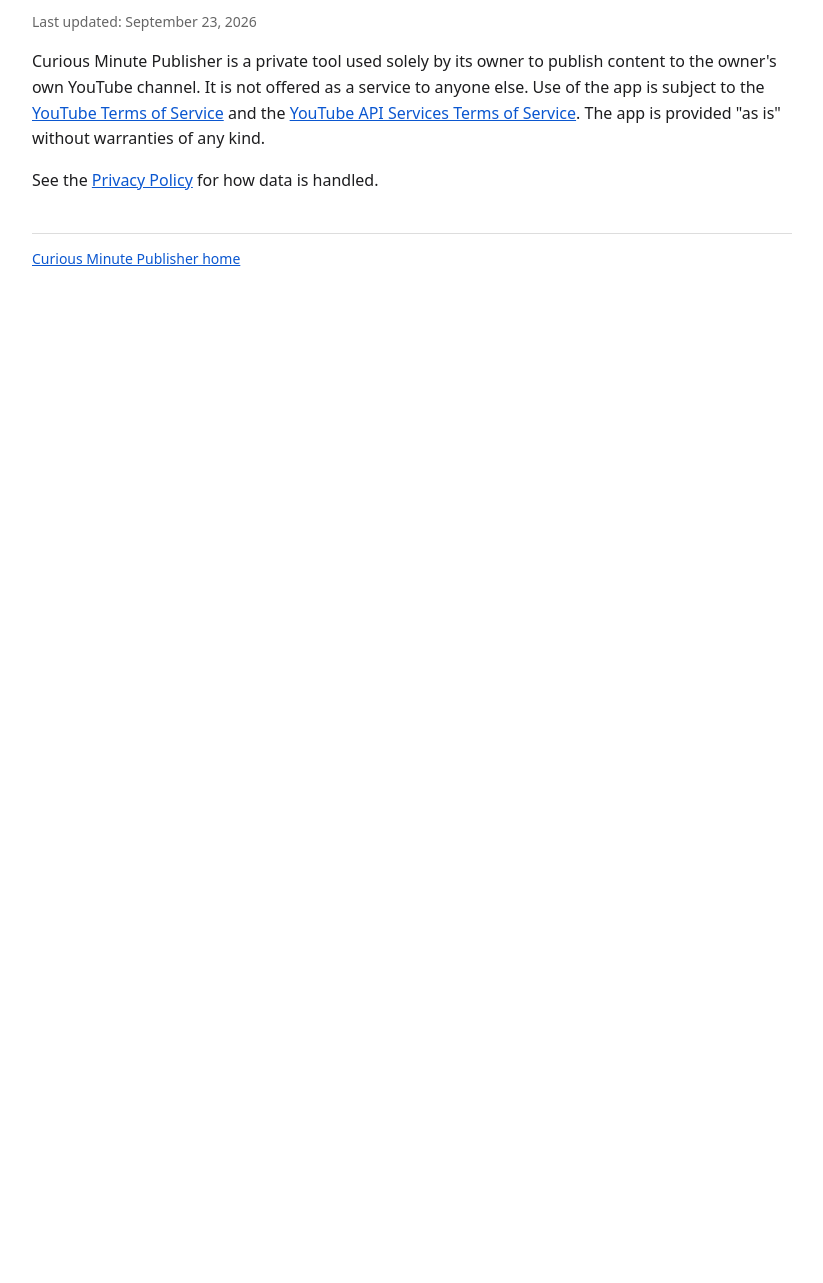
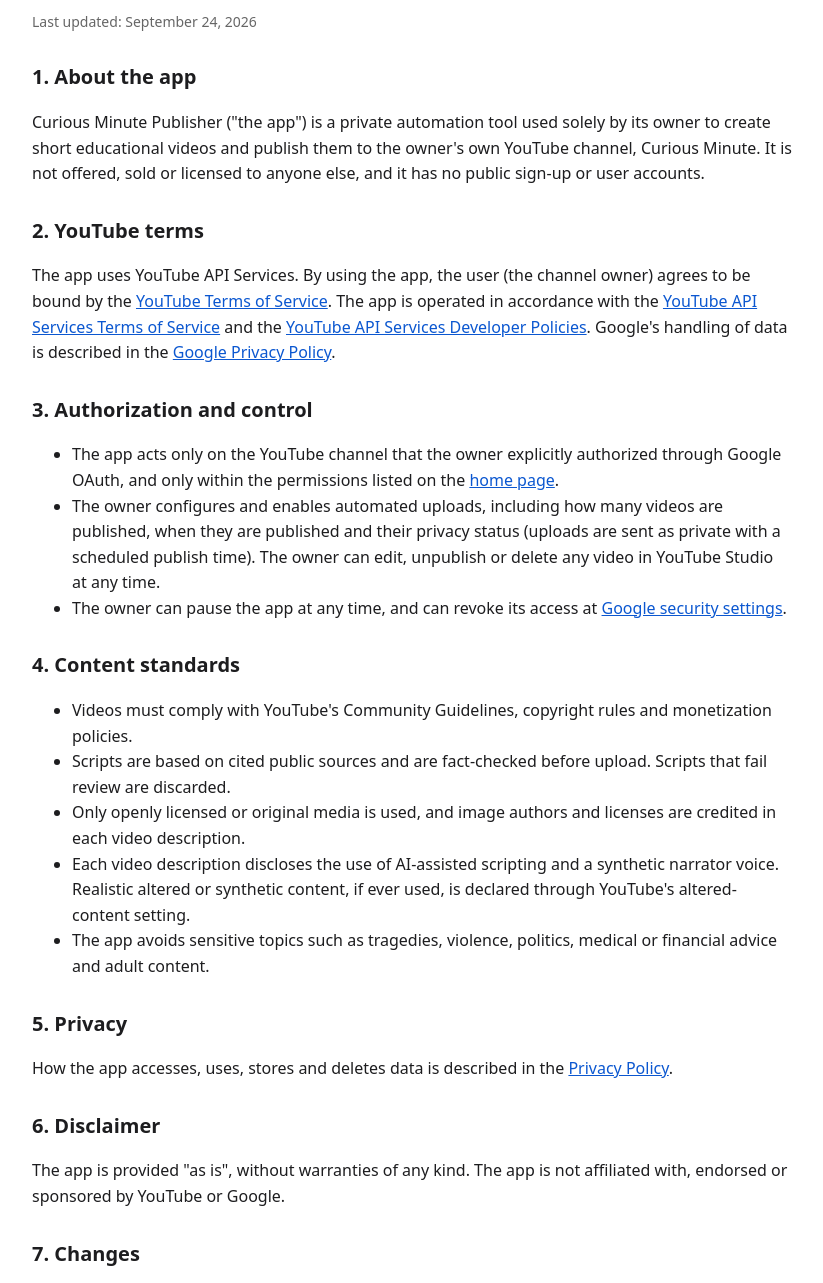
Before and after one commit to jstrick9/jstrick9.github.io, a plain HTML site: page terms.html in a window 1280 px wide. Shown: the part 91-1374 px from the top of the page, without its empty margins (228-1051 px from the left). Before the commit the page ends 800 px from the top, so only its background shows below. Drawn offline with Linux system fonts and the light colour scheme.

Commit message:
Expand Terms of Service

```diff
--- a/terms.html
+++ b/terms.html
@@ -3,11 +3,53 @@
 <title>Curious Minute Publisher — Terms of Service</title><style>body{font:16px/1.6 system-ui,-apple-system,Segoe UI,Roboto,sans-serif;max-width:760px;margin:40px auto;padding:0 20px;color:#1d1d1f}h1{font-size:30px;margin-bottom:4px}h2{margin-top:28px;font-size:20px}a{color:#0b57d0}.muted{color:#666;font-size:14px}footer{margin-top:40px;border-top:1px solid #ddd;padding-top:14px;font-size:14px;color:#666}code{background:#f2f2f2;padding:1px 5px;border-radius:4px}</style></head>
 <body>
 <h1>Curious Minute Publisher Terms of Service</h1>
-<p class="muted">Last updated: September 23, 2026</p>
-<p>Curious Minute Publisher is a private tool used solely by its owner to publish content to the owner's own YouTube channel. It is not
-offered as a service to anyone else. Use of the app is subject to the <a href="https://www.youtube.com/t/terms">YouTube Terms of Service</a>
-and the <a href="https://developers.google.com/youtube/terms/api-services-terms-of-service">YouTube API Services Terms of Service</a>.
-The app is provided "as is" without warranties of any kind.</p>
-<p>See the <a href="https://jstrick9.github.io/privacy.html">Privacy Policy</a> for how data is handled.</p>
-<footer><a href="https://jstrick9.github.io/">Curious Minute Publisher home</a></footer>
+<p class="muted">Last updated: September 24, 2026</p>
+
+<h2>1. About the app</h2>
+<p>Curious Minute Publisher ("the app") is a private automation tool used solely by its owner to create short educational videos
+and publish them to the owner's own YouTube channel, Curious Minute. It is not offered, sold or licensed to anyone else, and it has no
+public sign-up or user accounts.</p>
+
+<h2>2. YouTube terms</h2>
+<p>The app uses YouTube API Services. By using the app, the user (the channel owner) agrees to be bound by the
+<a href="https://www.youtube.com/t/terms">YouTube Terms of Service</a>. The app is operated in accordance with the
+<a href="https://developers.google.com/youtube/terms/api-services-terms-of-service">YouTube API Services Terms of Service</a> and the
+<a href="https://developers.google.com/youtube/terms/developer-policies">YouTube API Services Developer Policies</a>.
+Google's handling of data is described in the <a href="https://policies.google.com/privacy">Google Privacy Policy</a>.</p>
+
+<h2>3. Authorization and control</h2>
+<ul>
+  <li>The app acts only on the YouTube channel that the owner explicitly authorized through Google OAuth, and only within the permissions
+  listed on the <a href="https://jstrick9.github.io/">home page</a>.</li>
+  <li>The owner configures and enables automated uploads, including how many videos are published, when they are published and their
+  privacy status (uploads are sent as private with a scheduled publish time). The owner can edit, unpublish or delete any video in
+  YouTube Studio at any time.</li>
+  <li>The owner can pause the app at any time, and can revoke its access at
+  <a href="https://security.google.com/settings/security/permissions">Google security settings</a>.</li>
+</ul>
+
+<h2>4. Content standards</h2>
+<ul>
+  <li>Videos must comply with YouTube's Community Guidelines, copyright rules and monetization policies.</li>
+  <li>Scripts are based on cited public sources and are fact-checked before upload. Scripts that fail review are discarded.</li>
+  <li>Only openly licensed or original media is used, and image authors and licenses are credited in each video description.</li>
+  <li>Each video description discloses the use of AI-assisted scripting and a synthetic narrator voice. Realistic altered or synthetic
+  content, if ever used, is declared through YouTube's altered-content setting.</li>
+  <li>The app avoids sensitive topics such as tragedies, violence, politics, medical or financial advice and adult content.</li>
+</ul>
+
+<h2>5. Privacy</h2>
+<p>How the app accesses, uses, stores and deletes data is described in the
+<a href="https://jstrick9.github.io/privacy.html">Privacy Policy</a>.</p>
+
+<h2>6. Disclaimer</h2>
+<p>The app is provided "as is", without warranties of any kind. The app is not affiliated with, endorsed or sponsored by YouTube or Google.</p>
+
+<h2>7. Changes</h2>
+<p>These terms may be updated from time to time. The "Last updated" date above shows when they last changed.</p>
+
+<h2>8. Contact</h2>
+<p>Questions about these terms: <a href="https://github.com/jstrick9">github.com/jstrick9</a>.</p>
+
+<footer><a href="https://jstrick9.github.io/">Curious Minute Publisher home</a> · <a href="https://jstrick9.github.io/privacy.html">Privacy Policy</a></footer>
 </body></html>
```
